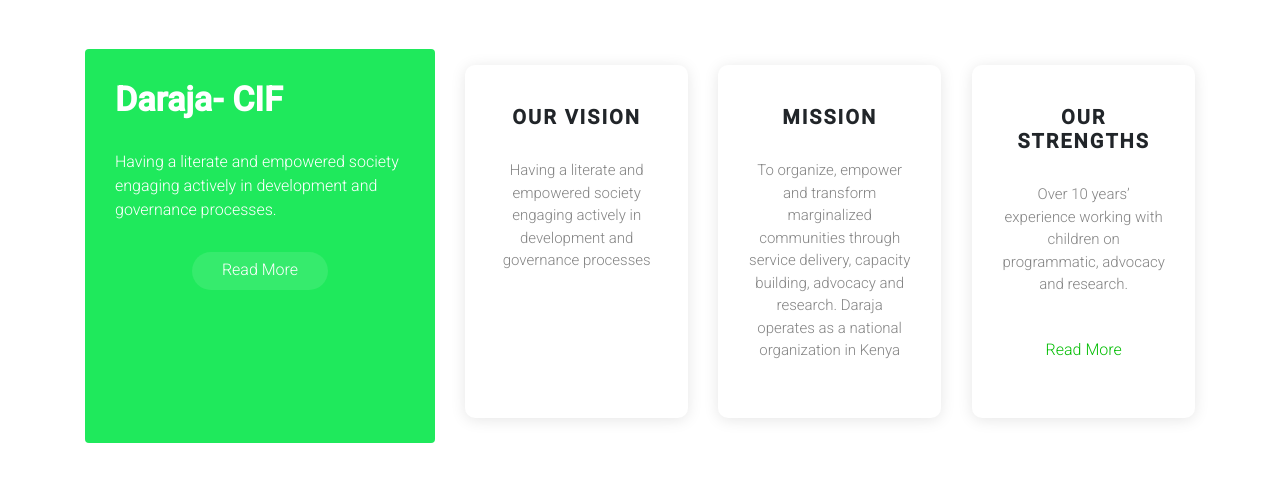
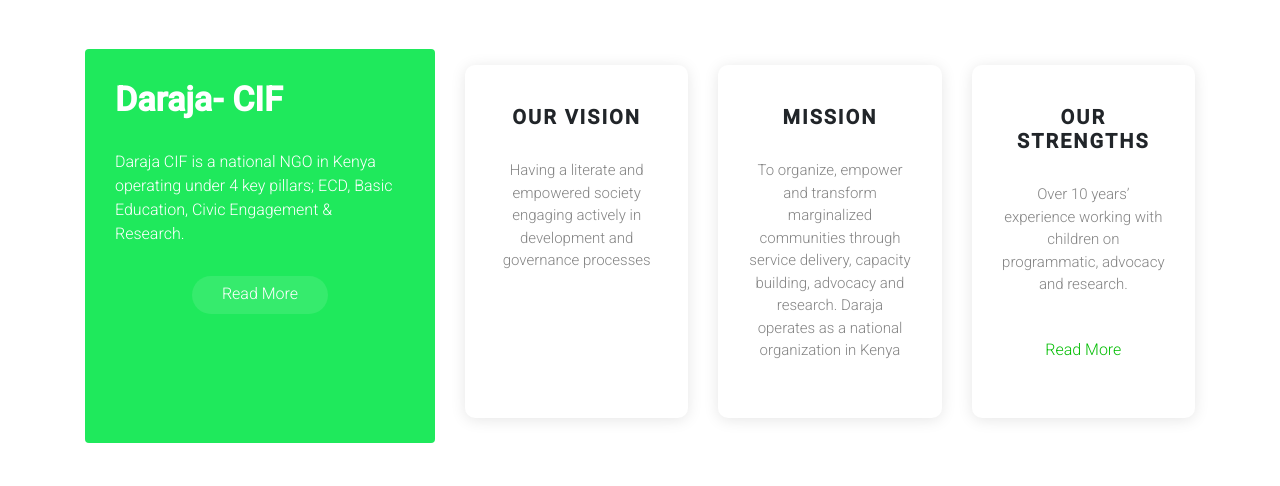
Before and after one commit to juma-moringa/Daraja-CIF, a Django app: page /about/ in a window 1280 px wide. Shown: the part 354-840 px from the top of the page. Run offline with Django 3.2, Linux system fonts and the light colour scheme; some libraries are stand-ins or nearby versions; some web fonts are replaced.

Commit message:
updates done on about us cards

```diff
--- a/darajacifapp/templates/about.html
+++ b/darajacifapp/templates/about.html
@@ -280,8 +280,8 @@
                     <div class="content">
                         <h3>Daraja- CIF</h3>
                         <p>
-                            Having a literate and empowered society engaging actively in development and governance
-                            processes.
+                            Daraja CIF is a national NGO in Kenya operating under 4 key pillars; ECD, Basic Education,
+                            Civic Engagement & Research.
                         </p>
                         <div class="text-center">
                             <a href="#members" class="more-btn">Read More <i class="bx bx-chevron-right"></i></a>
```
